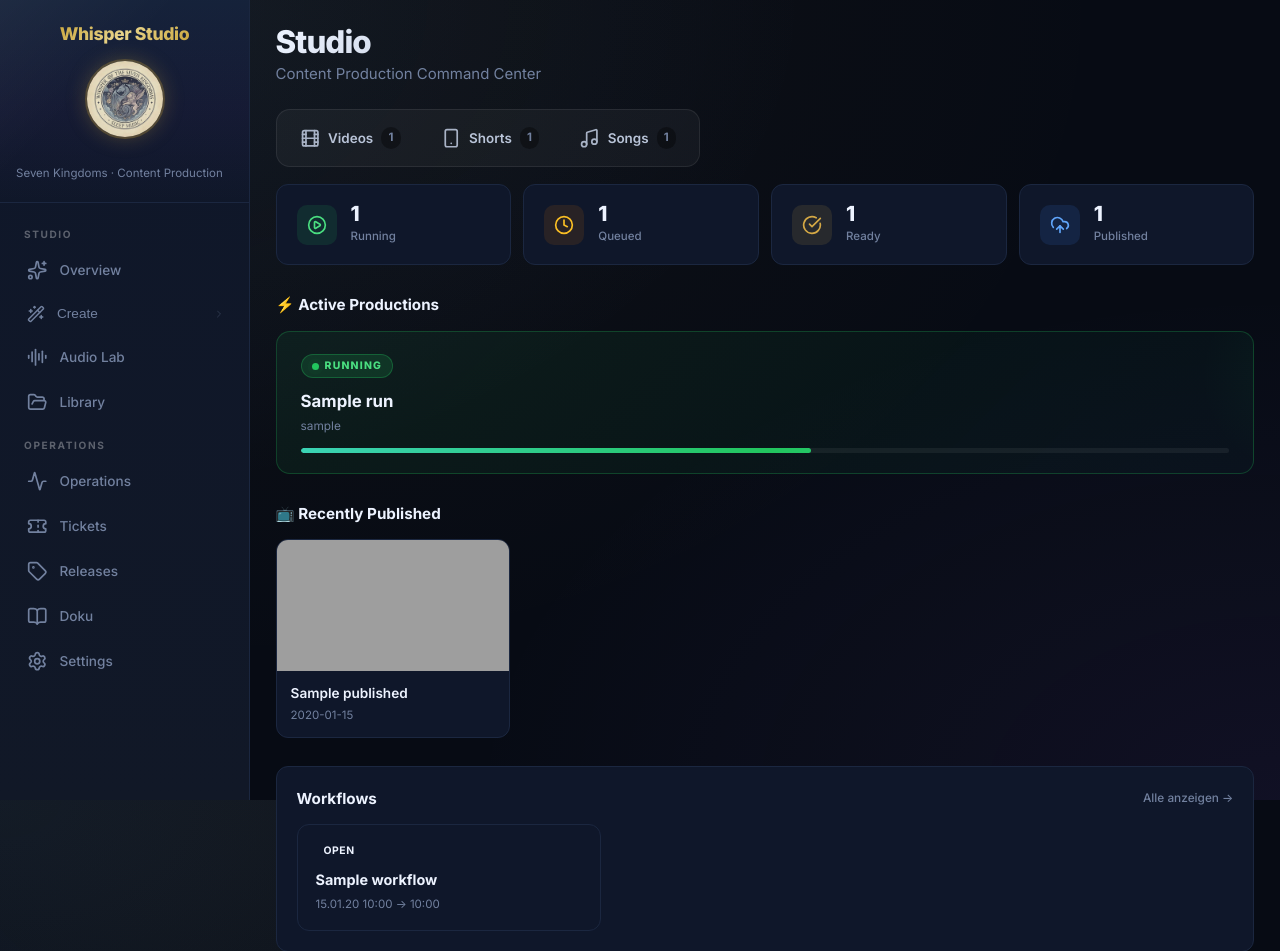
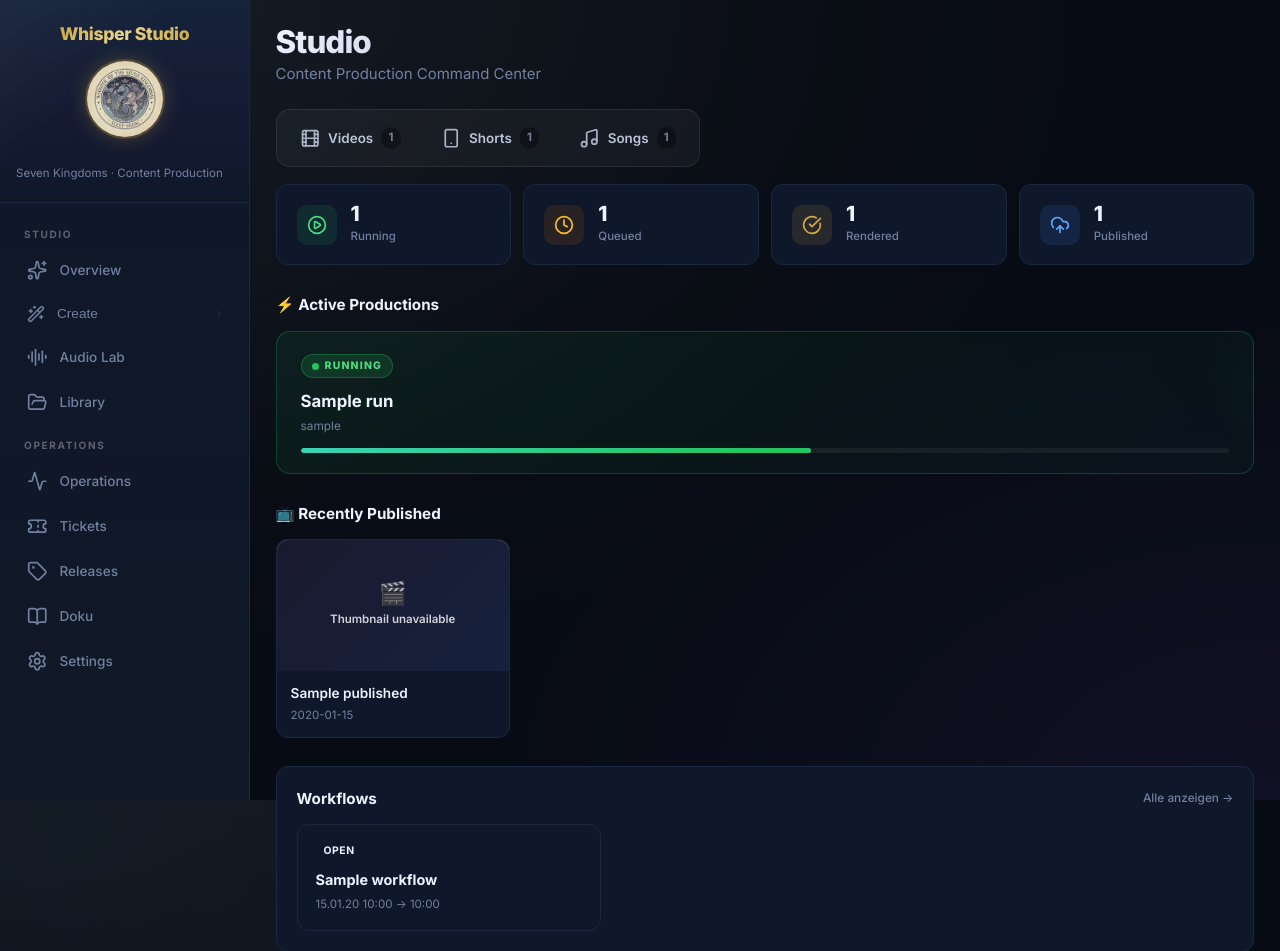
Before and after one commit to pepler1993-dot/WhispersoftheSevenKingdoms, a FastAPI app: template services/sync/templates/dashboard.html in a window 1280 px wide. Shown: the top 951 px of the page. Run offline with FastAPI, Linux system fonts and the light colour scheme; the template is opened without the code that fills it: most values are stand-ins (such as "Sample title", 1, 10 or a date in 2020); some libraries are stand-ins or nearby versions; grey boxes are pictures that could not be loaded.

Commit message:
fix(dashboard): implement issue 71 overview states

```diff
--- a/services/sync/app/routes/dashboard.py
+++ b/services/sync/app/routes/dashboard.py
@@ -54,6 +54,7 @@ def admin_dashboard(request: Request):
 
     # Sections (scoped to current tab)
     active = [w for w in filtered if w['status'] in running_statuses | {'queued'}]
+    errors = [w for w in filtered if w['status'] in {'failed', 'error'}]
     published = [w for w in filtered if w['status'] == 'uploaded'][:8]
 
     # Type counts for tabs
@@ -68,7 +69,9 @@ def admin_dashboard(request: Request):
         'tab': tab,
         'workflows': filtered[:20],
         'active': active,
+        'errors': errors[:6],
         'published': published,
+        'show_empty_state': not active and not errors and not published,
         'count_running': count_running,
         'count_queued': count_queued,
         'count_rendered': count_rendered,
--- a/services/sync/templates/dashboard.html
+++ b/services/sync/templates/dashboard.html
@@ -54,7 +54,7 @@
     <div class="kpi-icon kpi-icon-ready"><i data-lucide="check-circle"></i></div>
     <div class="kpi-body">
       <div class="kpi-value">{{ count_rendered }}</div>
-      <div class="kpi-label">Ready</div>
+      <div class="kpi-label">Rendered</div>
     </div>
   </div>
   <div class="kpi-card">
@@ -67,6 +67,30 @@
 </div>
 
 
+{# ── Needs Attention ──────────────────────────────────────────── #}
+{% if errors %}
+<section class="attention-section">
+  <div class="section-head">
+    <h2>⚠️ Needs Attention</h2>
+  </div>
+  <div class="attention-grid">
+    {% for w in errors %}
+    {% set wtype = w.get('type', 'video') %}
+    {% set href = '/admin/shorts/' ~ w.workflow_id if wtype == 'short' else '/admin/pipeline/run/' ~ w.workflow_id %}
+    <a href="{{ href }}" class="attention-card">
+      <div class="attention-card-head">
+        <span class="mini-badge mini-badge-{{ w.status }}">{{ w.status }}</span>
+        <span class="attention-link">Details anzeigen →</span>
+      </div>
+      <div class="attention-title">{{ w.title or w.slug }}</div>
+      <div class="attention-error">
+        {{ (w.error_message or 'Fehler ohne Details protokolliert')[:80] }}{% if w.error_message and w.error_message|length > 80 %}…{% endif %}
+      </div>
+    </a>
+    {% endfor %}
+  </div>
+</section>
+{% endif %}
 
 {# ── Active Productions ───────────────────────────────────────── #}
 {% if active %}
@@ -115,7 +139,11 @@
     {% set href = '/admin/shorts/' ~ w.workflow_id if wtype == 'short' else '/admin/pipeline/run/' ~ w.workflow_id %}
     <a href="{{ href }}" class="published-card">
       <div class="published-thumb">
-        <img src="/admin/pipeline/preview/{{ w.slug }}/thumbnail.jpg" onerror="this.style.display='none'" alt="" />
+        <img src="/admin/pipeline/preview/{{ w.slug }}/thumbnail.jpg" onerror="this.style.display='none'; this.nextElementSibling.hidden = false;" alt="{{ w.title or w.slug }} thumbnail" />
+        <div class="published-thumb-fallback" hidden>
+          <span class="published-thumb-emoji" aria-hidden="true">🎬</span>
+          <span>Thumbnail unavailable</span>
+        </div>
         {% if w.config and w.config.get('loop_hours') %}
         <span class="published-duration">{{ w.config.loop_hours }}h</span>
         {% endif %}
@@ -386,6 +475,25 @@
   height: 100%;
   object-fit: cover;
 }
+.published-thumb-fallback {
+  position: absolute;
+  inset: 0;
+  display: flex;
+  flex-direction: column;
+  align-items: center;
+  justify-content: center;
+  gap: 6px;
+  background: linear-gradient(135deg, #1a1a2e, #16213e);
+  color: rgba(255,255,255,0.8);
+  font-size: 0.72rem;
+  font-weight: 600;
+  text-align: center;
+  padding: 12px;
+}
+.published-thumb-emoji {
+  font-size: 1.4rem;
+  line-height: 1;
+}
 .published-duration {
   position: absolute;
   bottom: 8px;
```
Also changed, not shown: other parts of services/sync/templates/dashboard.html (+91 -0 lines).
